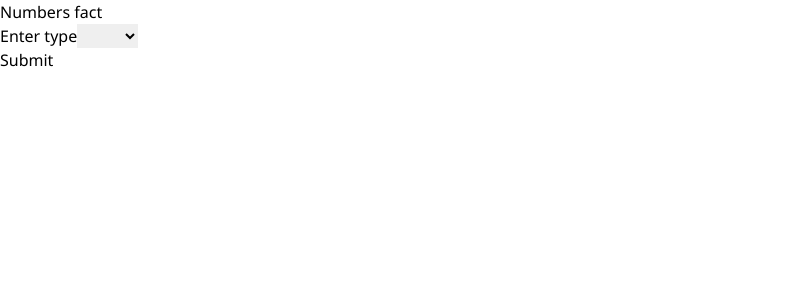
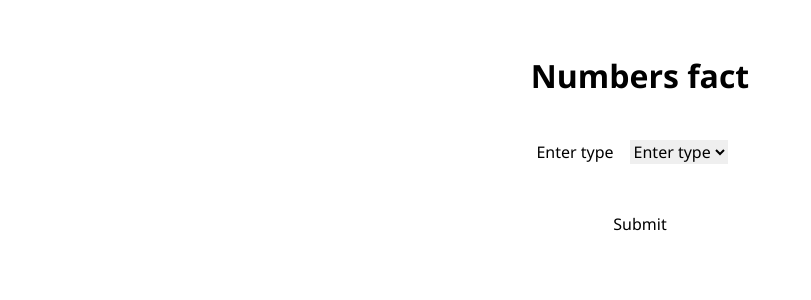
Before and after one commit to Ashkantvn/Numbers-facts, a React (Create React App) app: page / in a window 1280 px wide. Shown: the top 300 px of the page, without its empty margins (0-811 px from the left). Built offline with nearby package versions, Linux system fonts and the light colour scheme.

Commit message:
Style of header

```diff
--- a/src/parts/header/Header.tsx
+++ b/src/parts/header/Header.tsx
@@ -2,6 +2,8 @@ import { useForm } from "react-hook-form";
 import { BaseSyntheticEvent, useState } from "react";
 import * as yup from "yup";
 import { yupResolver } from "@hookform/resolvers/yup";
+import "./header.css";
+
 
 const Header = () => {
   const [selectedType, setselectedType] = useState<string | null>(null);
@@ -27,6 +29,8 @@ const Header = () => {
   const handleSelect = (e: BaseSyntheticEvent) => {
     setselectedType((selectedType) => (selectedType = e.target.value));
   };
+
+
   const onSubmit = (data: {}): void => {
     console.log(data);
   };
@@ -57,7 +61,7 @@ const Header = () => {
           <>
             <label>
               Enter day :
-              <input type="number" {...register("day")} />{" "}
+              <input type="number" {...register("day")} />
             </label>
             <label>
               Enter month :
@@ -79,27 +83,32 @@ const Header = () => {
     }
   };
 
+
+  ///error message
   const errorMessage: string = errors.type?.message
     ? String(errors.type?.message)
     : "";
+
+
+
   return (
-    <header>
-      <h1>Numbers fact</h1>
-      <form onSubmit={handleSubmit(onSubmit)}>
+    <header className=" mt-5 flex flex-col items-center justify-center gap-2">
+      <h1 className="brand font-bold">Numbers fact</h1>
+      <form className="text-center" onSubmit={handleSubmit(onSubmit)}>
         <label>
           Enter type
           <select {...register("type")} onChange={handleSelect}>
-            <option value=""></option>
+            <option value="">Enter type</option>
             <option value="trivia">Trivia</option>
             <option value="year">Year</option>
             <option value="date">Date</option>
             <option value="math">Math</option>
           </select>
         </label>
-        <div>{inputNumber()}</div>
-        <button type="submit">Submit</button>
+        <div className="mt-7 flex flex-col gap-8">{inputNumber()}</div>
+        <button className="mt-5 submit-button" type="submit">Submit</button>
       </form>
-      <p>{errorMessage}</p>
+      <p className=" text-red-400">{errorMessage}</p>
     </header>
   );
 };
--- /dev/null
+++ b/src/parts/header/header.css
@@ -0,0 +1,17 @@
+.brand {
+  font-size: xx-large;
+  margin-block: 1em;
+}
+
+select, input {
+  margin-inline: 1em;
+}
+
+.submit-button {
+  transition: 200ms;
+}
+.submit-button:hover {
+  box-shadow: 0 0 5px 5px rgba(191, 191, 191, 0.5);
+  padding-inline: 10px;
+  border-radius: 10px;
+}/*# sourceMappingURL=header.css.map */
--- /dev/null
+++ b/src/parts/header/header.scss
@@ -0,0 +1,17 @@
+.brand{
+    font-size: xx-large;
+    margin-block: 1em;
+}
+
+select,input{
+    margin-inline: 1em;
+}
+
+.submit-button{
+    transition: 200ms;
+    &:hover{
+        box-shadow: 0 0 5px 5px rgba(191, 191, 191, 0.5);
+        padding-inline: 10px;
+        border-radius: 10px;
+    }
+}
```
Also changed, not shown: 1 other file (tests, documents, lock files or other folders).
